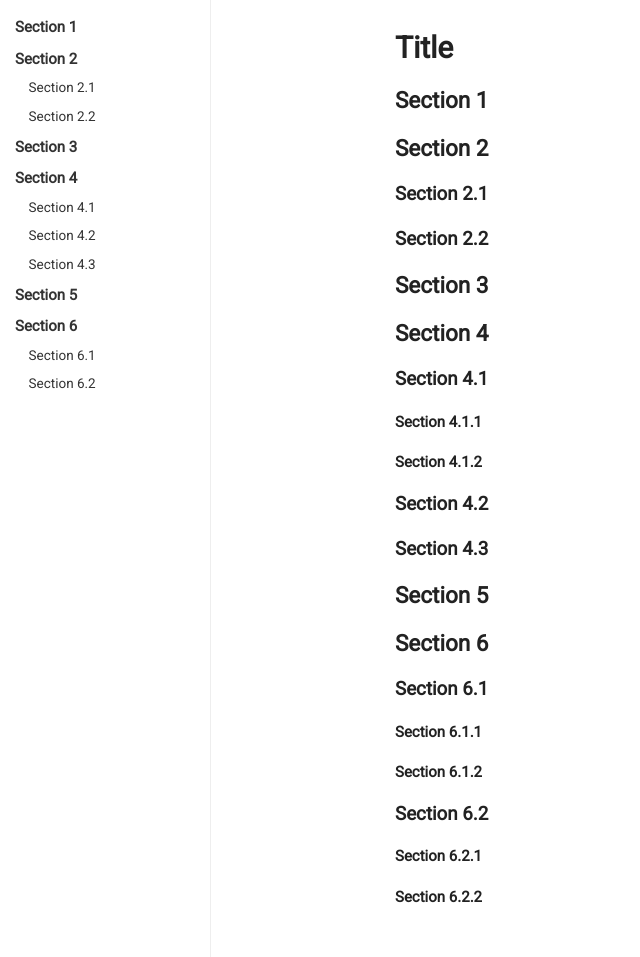
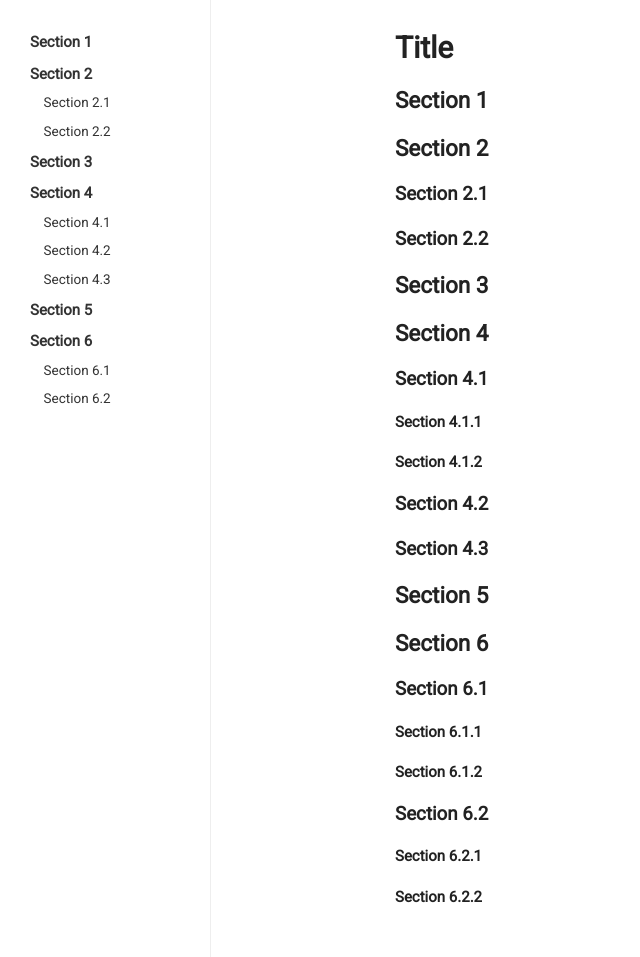
Before and after one commit to scizzorz/toctest, a Jekyll site: the page built from docs/index.md, in a window 1280 px wide and 957 px high. Shown: the whole window, without its empty margins (0-640 px from the left). Built offline with Jekyll 4.4.1, drawn with Linux system fonts in a browser that asks for light colours; our own code applies the rules of GitHub Pages for plain Markdown files.

Commit message:
Change toc padding

```diff
--- a/docs/css/main.css
+++ b/docs/css/main.css
@@ -69,10 +69,10 @@ h4, h5, h6 { font-size: 1.0em; }
 
   #markdown-toc {
     position: absolute;
-    left: 1em;
-    top: 1em;
-    right: 1em;
-    bottom: 1em;
+    left: 2em;
+    top: 2em;
+    right: 2em;
+    bottom: 2em;
   }
 }
 
```
